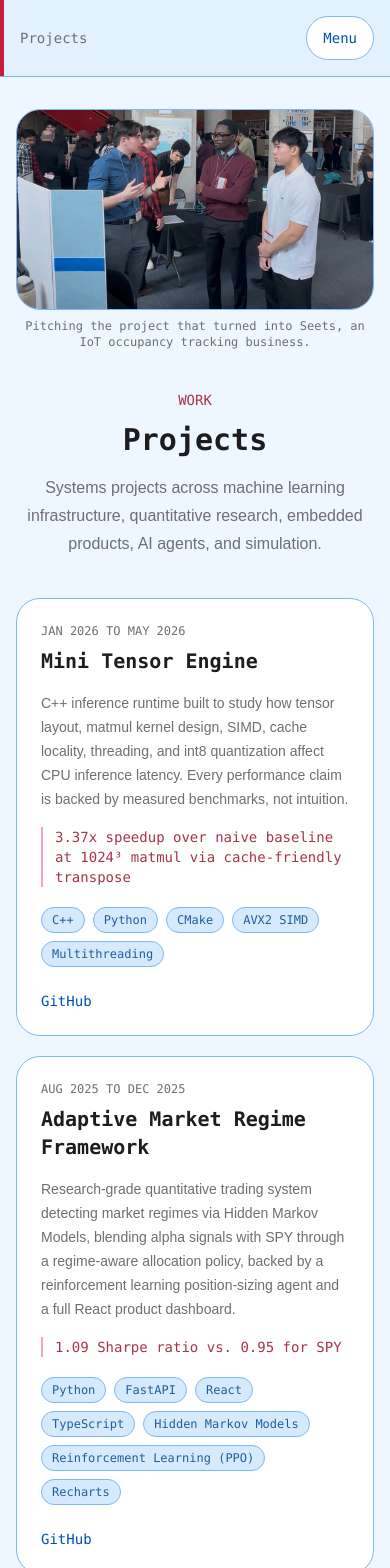
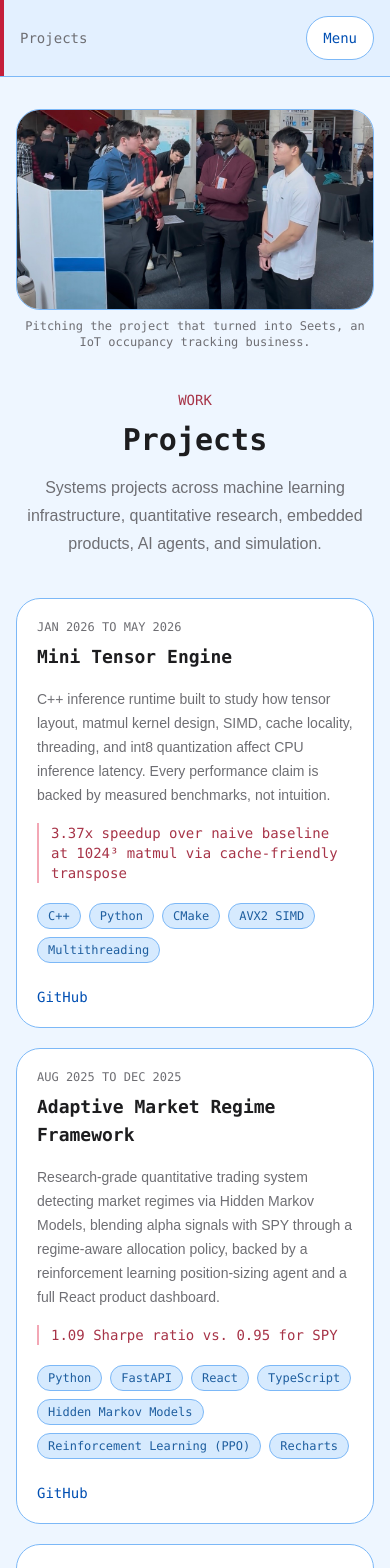
Before and after one commit to Zachary-Levesque/Portfolio, a Next.js app: page /projects in a window 390 px wide. Shown: the top 1568 px of the page. Built offline with nearby package versions, Linux system fonts and the light colour scheme.

Commit message:
Update project-card.tsx

```diff
--- a/components/project-card.tsx
+++ b/components/project-card.tsx
@@ -9,13 +9,13 @@ export function ProjectCard({ project, featured = false }: ProjectCardProps) {
   const topMetric = project.metrics[0];
 
   return (
-    <article className="flex h-full flex-col rounded-3xl border border-accent-border bg-surface p-6 transition-colors hover:bg-surface-blue">
+    <article className="flex h-full min-w-0 flex-col rounded-3xl border border-accent-border bg-surface p-5 transition-colors hover:bg-surface-blue sm:p-6">
       <div className="mb-4 flex items-start justify-between gap-4">
-        <div>
+        <div className="min-w-0">
           <p className="font-mono text-xs uppercase text-muted">
             {project.dateRange}
           </p>
-          <h3 className="mt-2 font-mono text-xl font-semibold text-foreground">
+          <h3 className="mt-2 font-mono text-lg font-semibold text-foreground sm:text-xl">
             {project.title}
           </h3>
         </div>
@@ -48,7 +48,7 @@ export function ProjectCard({ project, featured = false }: ProjectCardProps) {
         ))}
       </div>
 
-      <div className="mt-auto flex gap-4 pt-6 font-mono text-sm">
+      <div className="mt-auto flex flex-wrap gap-4 pt-6 font-mono text-sm">
         {project.githubUrl ? (
           <a
             href={project.githubUrl}
```
